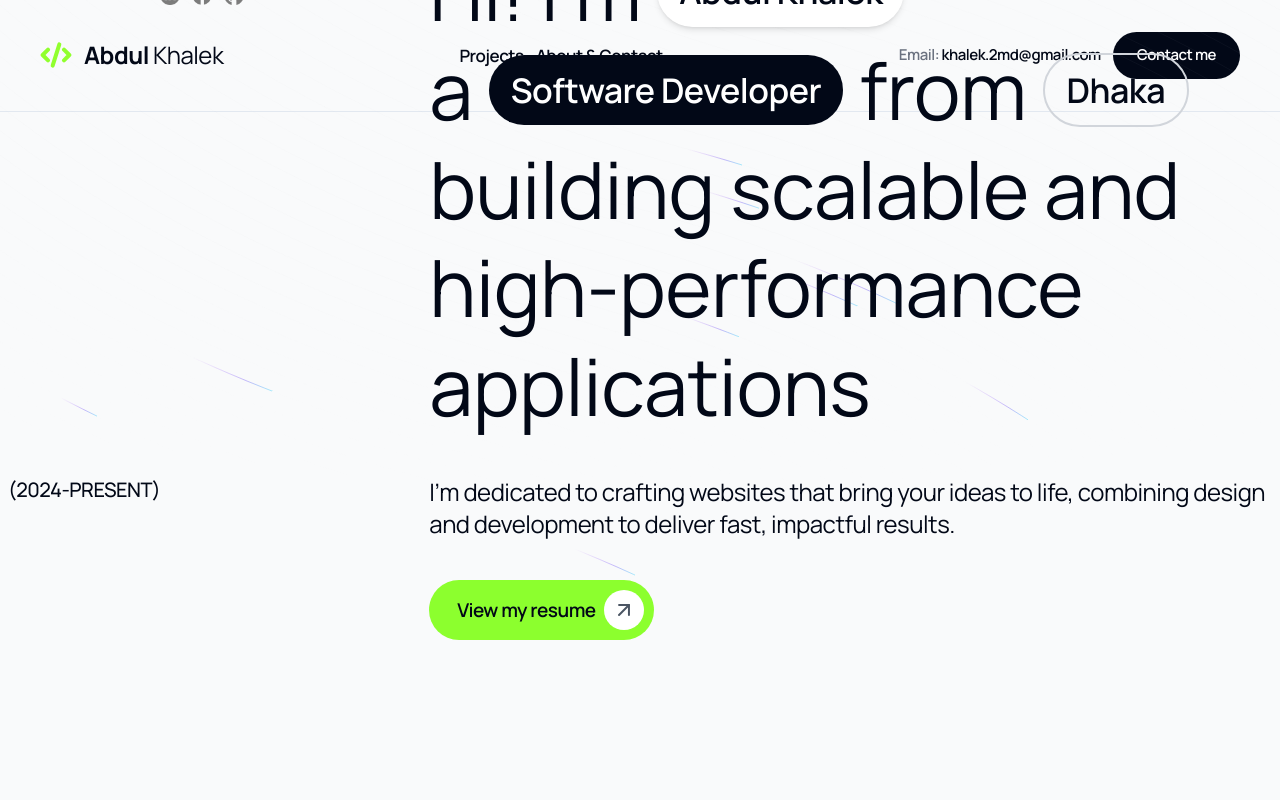
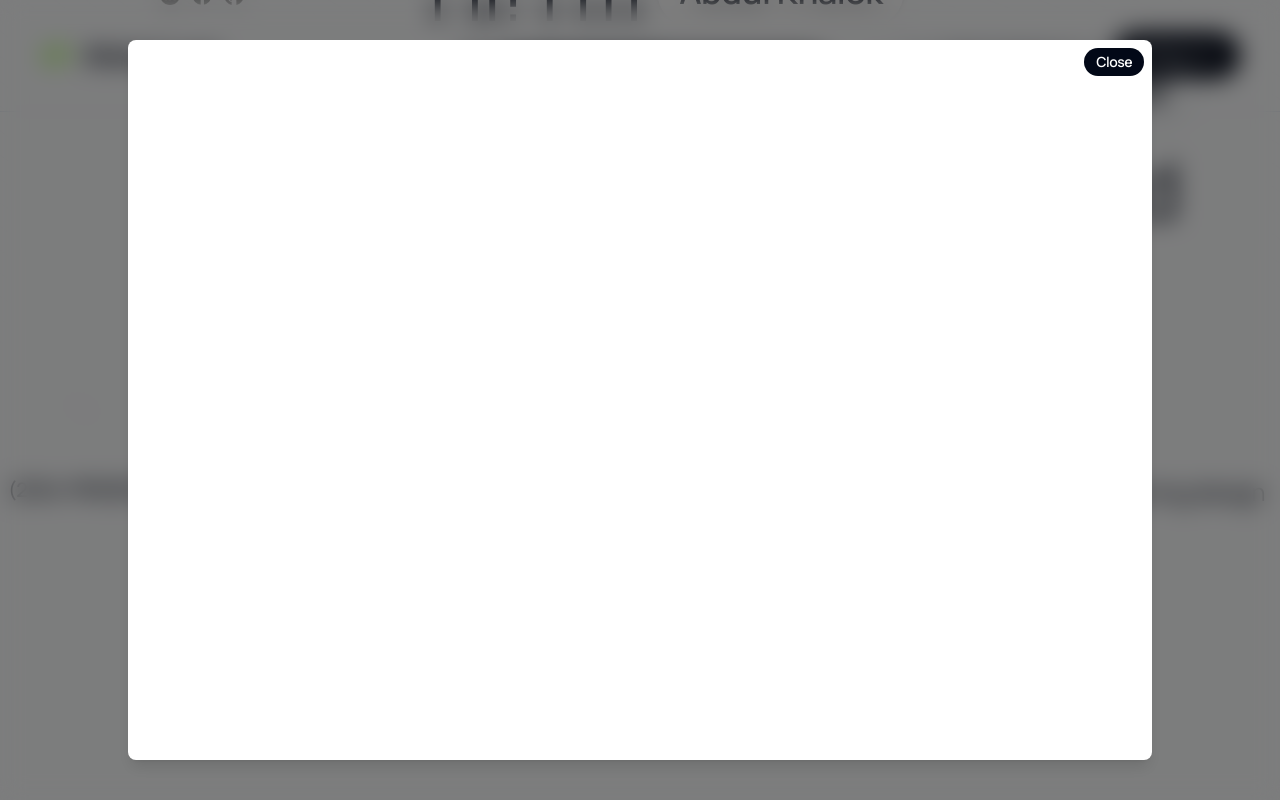
Before and after one commit to nahid-dev/new-prft, a Next.js app: page / in a window 1280 px wide. Both pictures are taken after a click on the button "View my resume". Shown: the part 238-1038 px from the top of the page. Built offline with nearby package versions, Linux system fonts and the light colour scheme.

Commit message:
View resume section completed

```diff
--- a/app/(landing-page)/components/HeroSection.jsx
+++ b/app/(landing-page)/components/HeroSection.jsx
@@ -3,12 +3,19 @@ import ProfileCard from "@/components/shared/common/ProfileCard";
 import SubTag from "@/components/shared/common/SubTag";
 import Container from "@/components/shared/Container";
 import Image from "next/image";
-import React from "react";
+import React, { useState } from "react";
 import MainHeading from "./MainHeading";
 import HighlightButton from "@/components/shared/common/HighlightButton";
 import { BackgroundBeams } from "@/components/ui/background-beams";
+import Modal from "@/components/modal/Modal";
+import ResumeViewModal from "@/components/ResumeViewModal";
 
 const HeroSection = () => {
+  const [isOpenResumeModal, setIsOpenResumeModal] = useState(false);
+  const handleOpenResumeModal = () => {
+    console.log("click");
+    setIsOpenResumeModal((prev) => !prev);
+  };
   return (
     <div className="py-20 relative">
       <BackgroundBeams className="absolute inset-0 z-0" />
@@ -34,12 +41,18 @@ const HeroSection = () => {
               results.
             </p>
             <div>
-              <HighlightButton>View my resume</HighlightButton>
+              <HighlightButton onClick={handleOpenResumeModal}>
+                View my resume
+              </HighlightButton>
             </div>
           </div>
         </div>
       </Container>
-      {/* <BackgroundBeams /> */}
+
+      {/* RESUME MODAL */}
+      <Modal open={isOpenResumeModal} setOpen={setIsOpenResumeModal}>
+        <ResumeViewModal setIsOpenResumeModal={setIsOpenResumeModal} />
+      </Modal>
     </div>
   );
 };
--- /dev/null
+++ b/components/ResumeViewModal.jsx
@@ -0,0 +1,24 @@
+import React from "react";
+import Button from "./shared/common/Button";
+
+const ResumeViewModal = ({ setIsOpenResumeModal }) => {
+  return (
+    <div className="flex flex-col gap-3 h-full">
+      {/* HEADER */}
+      <div className="flex items-center justify-end">
+        <Button size="sm" onClick={() => setIsOpenResumeModal(false)}>Close</Button>
+      </div>
+
+      {/* PDF VIEWER - Full height */}
+      <div className="flex-grow">
+        <iframe
+          src="resume_of_khalek.pdf"
+          className="w-full h-full"
+          title="PDF Preview"
+        ></iframe>
+      </div>
+    </div>
+  );
+};
+
+export default ResumeViewModal;
--- /dev/null
+++ b/components/modal/Modal.jsx
@@ -0,0 +1,62 @@
+import { motion, AnimatePresence } from "framer-motion";
+import { useEffect, useRef } from "react";
+
+const Modal = ({ open, setOpen, children }) => {
+  const modalRef = useRef(null);
+
+  useEffect(() => {
+    const handleKeyDown = (e) => {
+      if (e.key === "Escape") setOpen(false);
+    };
+
+    if (open) {
+      document.addEventListener("keydown", handleKeyDown);
+
+      // Get scrollbar width
+      const scrollbarWidth = window.innerWidth - document.documentElement.clientWidth;
+
+      // Preserve scrollbar space
+      document.body.style.overflow = "hidden";
+      document.body.style.paddingRight = `${scrollbarWidth}px`;
+    } else {
+      document.body.style.overflow = "";
+      document.body.style.paddingRight = "";
+    }
+
+    return () => {
+      document.removeEventListener("keydown", handleKeyDown);
+      document.body.style.overflow = "";
+      document.body.style.paddingRight = "";
+    };
+  }, [open, setOpen]);
+
+  const handleBackdropClick = (e) => {
+    if (modalRef.current && !modalRef.current.contains(e.target)) {
+      setOpen(false);
+    }
+  };
+
+  return (
+    <AnimatePresence>
+      {open && (
+        <div
+          className="fixed inset-0 flex items-center justify-center bg-black bg-opacity-50 backdrop-blur-md z-50 px-2 md:px-4 lg:px-0"
+          onClick={handleBackdropClick}
+        >
+          <motion.div
+            ref={modalRef}
+            initial={{ opacity: 0, scale: 0.9, y: 50 }}
+            animate={{ opacity: 1, scale: 1, y: 0 }}
+            exit={{ opacity: 0, scale: 0.9, y: 50 }}
+            transition={{ duration: 0.2, ease: "easeOut" }}
+            className="bg-white p-2 rounded-lg shadow-lg max-w-5xl h-[90vh] flex flex-col w-full"
+          >
+            {children}
+          </motion.div>
+        </div>
+      )}
+    </AnimatePresence>
+  );
+};
+
+export default Modal;
--- a/components/shared/common/HighlightButton.jsx
+++ b/components/shared/common/HighlightButton.jsx
@@ -1,9 +1,12 @@
 import { ArrowRight, ArrowUp } from "lucide-react";
 import React from "react";
 
-const HighlightButton = ({ children }) => {
+const HighlightButton = ({ children, ...props }) => {
   return (
-    <button className="bg-highlight group pl-7 pr-[10px] py-[10px] rounded-full text-[19px] font-semibold text-foreground flex items-center gap-2 cursor-pointer">
+    <button
+      {...props}
+      className="bg-highlight group pl-7 pr-[10px] py-[10px] rounded-full text-[19px] font-semibold text-foreground flex items-center gap-2 cursor-pointer"
+    >
       <p>{children}</p>{" "}
       <p className="bg-white rounded-full p-2">
         <ArrowUp className="text-gray-600 rotate-45 size-6 group-hover:rotate-90 transition duration-300" />
```
Also changed, not shown: 1 other file (tests, documents, lock files or other folders).
